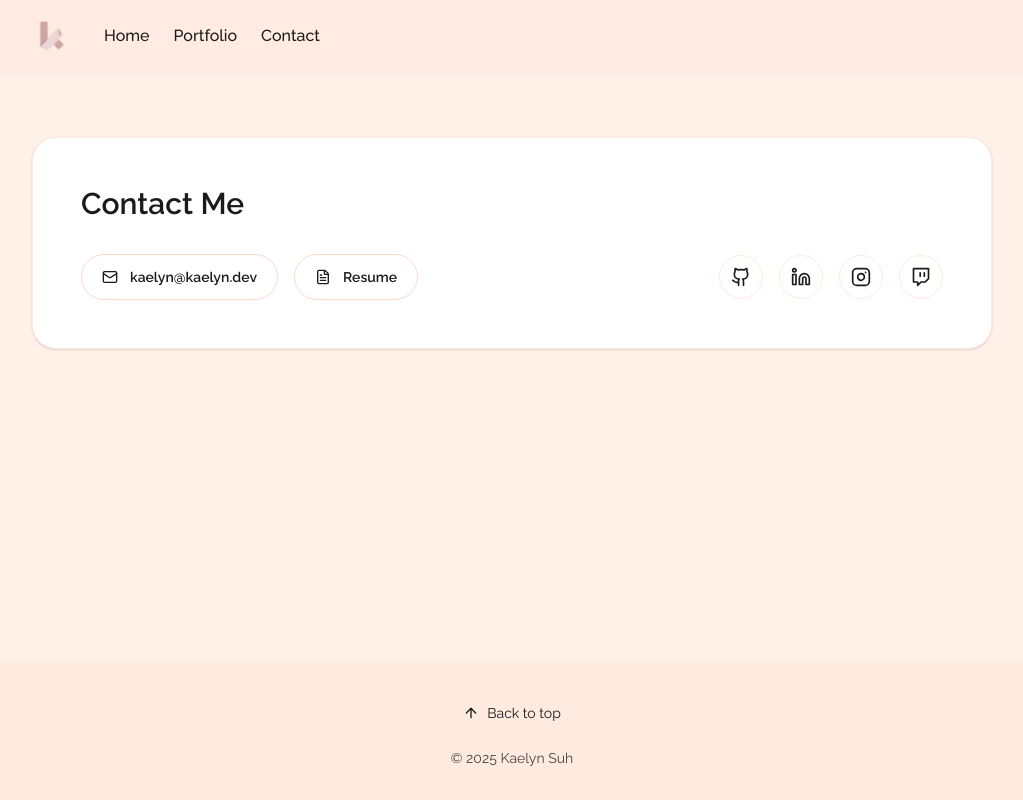
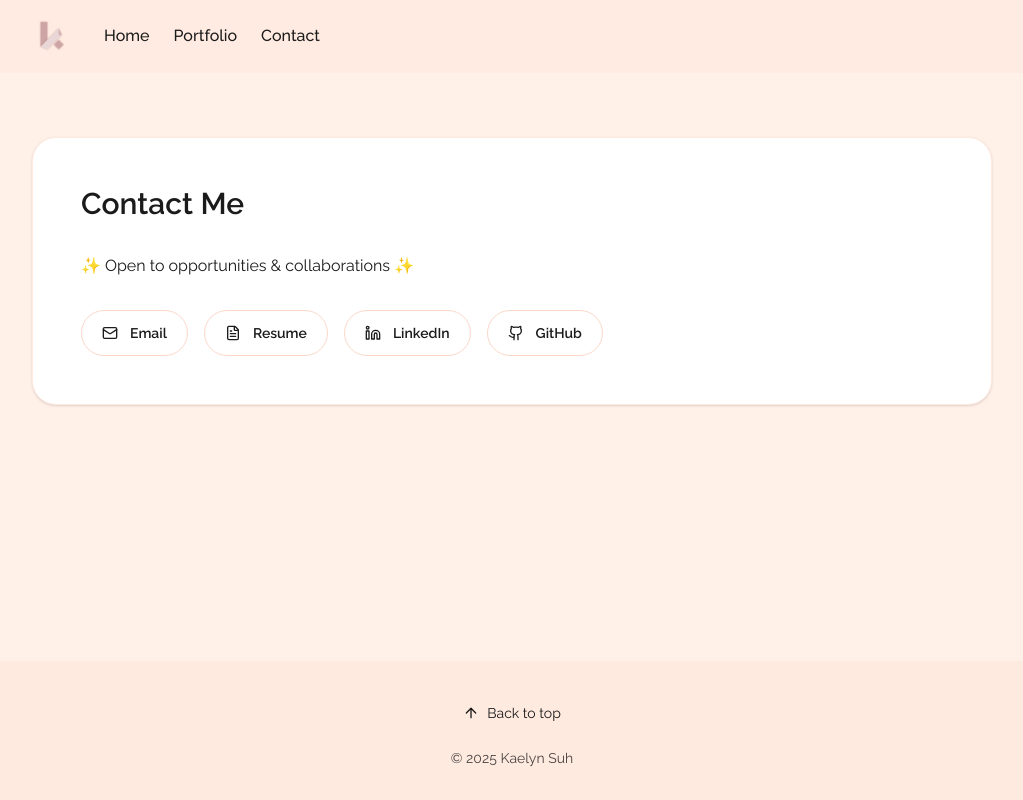
Before and after one commit to kaelynsuh/personal-website-v2, a Next.js app: page /contact in a window 1280 px wide. Shown: the whole page, without its empty margins (128-1151 px from the left). Built offline with nearby package versions, Linux system fonts and the light colour scheme.

Commit message:
Update contact me links and resume

```diff
--- a/components/home/contact-section.tsx
+++ b/components/home/contact-section.tsx
@@ -1,21 +1,14 @@
-import {
-  FileText,
-  Github,
-  Instagram,
-  Linkedin,
-  Mail,
-  Twitch,
-} from 'lucide-react';
+import { FileText, Github, Linkedin, Mail } from 'lucide-react';
+import type { LucideIcon } from 'lucide-react';
 import Link from 'next/link';
 import { contactLinks } from '@/lib/data';
 
-const iconMap = {
-  'file-text': FileText,
-  github: Github,
-  linkedin: Linkedin,
-  instagram: Instagram,
-  twitch: Twitch,
-};
+const iconMap: Record<string, LucideIcon> = {
+  Mail,
+  FileText,
+  Linkedin,
+  Github,
+} as const;
 
 export function ContactSection() {
   return (
@@ -27,24 +20,15 @@ export function ContactSection() {
         <h2 className="text-3xl font-semibold text-brand-ink">Contact Me</h2>
       </header>
 
+      <p className="mb-8">✨ Open to opportunities & collaborations ✨</p>
+
       <div className="flex flex-col gap-6 md:flex-row md:items-center md:justify-between">
         <div className="flex flex-wrap items-center gap-4">
-          <Link
-            href={contactLinks[0].href}
-            className="inline-flex items-center gap-3 rounded-full border border-brand-300 px-5 py-3 text-sm font-semibold text-brand-ink transition-colors hover:border-brand-600 hover:text-brand-600"
-          >
-            <Mail className="h-4 w-4" />
-            {contactLinks[0].display}
-          </Link>
-
-          {contactLinks
-            .filter((link) => link.display)
-            .slice(1)
-            .map(({ href, icon, label, display }) => {
-              const Icon = icon ? iconMap[icon as keyof typeof iconMap] : null;
+          {contactLinks.map(({ label, icon, href }) => {
+            const Icon = iconMap[icon];
             return (
               <Link
-                  key={href}
+                key={label}
                 href={href}
                 target="_blank"
                 rel="noopener noreferrer"
@@ -52,27 +36,7 @@ export function ContactSection() {
                 className="inline-flex items-center gap-3 rounded-full border border-brand-300 px-5 py-3 text-sm font-semibold text-brand-ink transition-colors hover:border-brand-600 hover:text-brand-600"
               >
                 {Icon && <Icon className="h-4 w-4" />}
-                  {display}
-                </Link>
-              );
-            })}
-        </div>
-
-        <div className="flex flex-wrap items-center gap-4">
-          {contactLinks
-            .filter((link) => !link.display)
-            .map(({ href, icon, label }) => {
-              const Icon = icon ? iconMap[icon as keyof typeof iconMap] : null;
-              return (
-                <Link
-                  key={href}
-                  href={href}
-                  target="_blank"
-                  rel="noopener noreferrer"
-                  aria-label={label}
-                  className="flex h-11 w-11 items-center justify-center rounded-full border border-brand-100 text-brand-ink transition-colors hover:border-brand-600 hover:text-brand-600"
-                >
-                  {Icon ? <Icon className="h-5 w-5" /> : label}
+                {label}
               </Link>
             );
           })}
--- a/lib/data.ts
+++ b/lib/data.ts
@@ -11,7 +11,7 @@ export const profile = {
   name: 'Kaelyn Suh',
   title: 'Software Engineer',
   summary: [
-    "Hi! My name is Kaelyn. I'm a Software Engineer from Canada based in Irvine, California. I am passionate about building beautiful interfaces and making the web accessible for all.",
+    "Hi! My name is Kaelyn. I'm a Software Engineer from Canada based in San Diego, California. I am passionate about building beautiful interfaces and making the web accessible for all.",
     'Most recently, I was a Founding Engineer at Lil Snack, where I built the daily games platform delivering engaging new player experiences, social systems, onboarding flows, brand integrations, internal tools, and core platform infrastructure.',
     'I also worked at Blizzard Entertainment on the Battle.net e-commerce storefront, delivering games and experiences to millions of players. Prior to that, I worked at Uplift making travel accessible and affordable for everyone, at Ample Organics making medical cannabis safely accessible to those in need, and at E-Data Now ensuring quality assurance compliance in the automotive industry.',
     'When I am not coding, you can find me rock climbing, cosplaying, streaming video games on Twitch, attempting digital art, or binging anime.',
@@ -128,36 +128,31 @@ export const education = {
   ],
 };
 
-export const contactLinks = [
+export type ContactLink = {
+  label: string;
+  icon: string;
+  href: string;
+};
+
+export const contactLinks: ContactLink[] = [
   {
     label: 'Email',
+    icon: 'Mail',
     href: 'mailto:kaelyn@kaelyn.dev',
-    display: 'kaelyn@kaelyn.dev',
   },
   {
     label: 'Resume',
+    icon: 'FileText',
     href: '/resume.pdf',
-    icon: 'file-text',
-    display: 'Resume',
+  },
+  {
+    label: 'LinkedIn',
+    icon: 'Linkedin',
+    href: 'https://www.linkedin.com/in/kaelynsuh',
   },
   {
     label: 'GitHub',
+    icon: 'Github',
     href: 'https://github.com/kaelynsuh',
-    icon: 'github',
-  },
-  {
-    label: 'LinkedIn',
-    href: 'https://www.linkedin.com/in/kaelynsuh',
-    icon: 'linkedin',
-  },
-  {
-    label: 'Instagram',
-    href: 'https://www.instagram.com/kaelynge',
-    icon: 'instagram',
-  },
-  {
-    label: 'Twitch',
-    href: 'https://www.twitch.tv/kaelynge',
-    icon: 'twitch',
   },
 ];
```
Also changed, not shown: 1 other file (tests, documents, lock files or other folders). Lines whose indentation alone changed are shown as unchanged.
